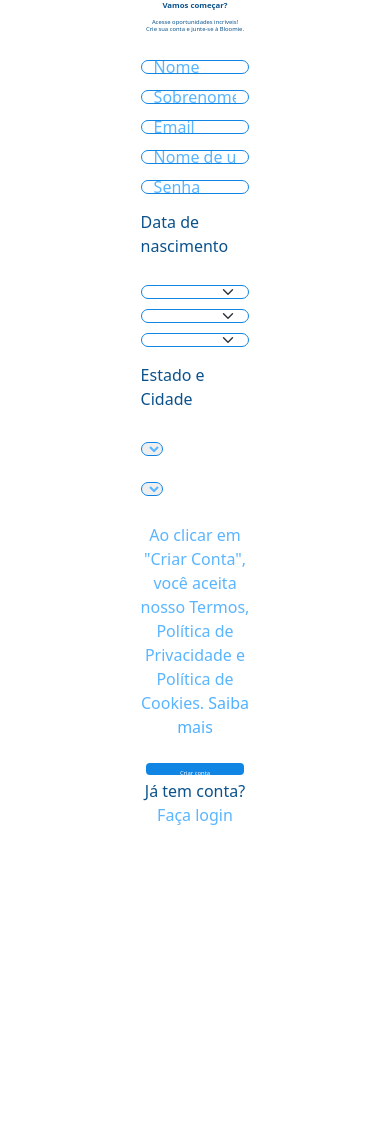
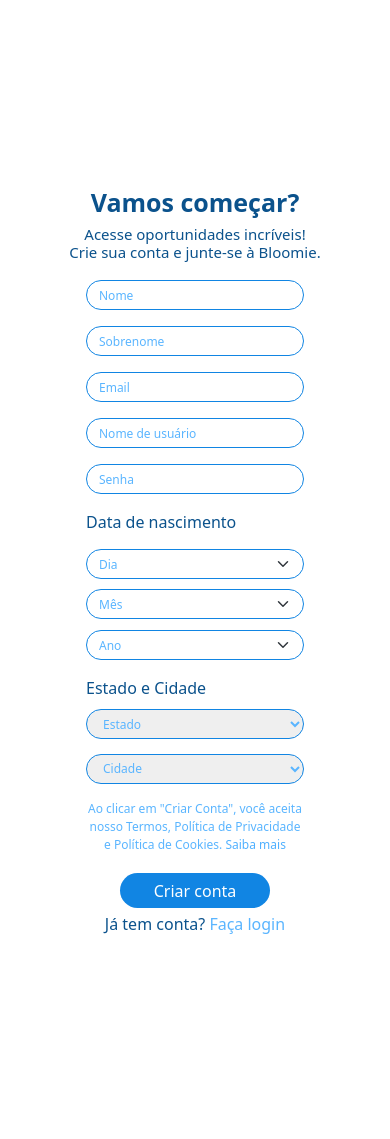
Before and after one commit to winnie-s3/bloomie-website, a PHP site: page /src/pages/cadastro.html in a window 390 px wide. Before the commit the page ends 825 px from the top, so only its background shows below. Run offline with PHP 8.4, Linux system fonts and the light colour scheme; some libraries are stand-ins or nearby versions; some web fonts are replaced.

Commit message:
update respoonsividade na tela cadastro

```diff
--- a/public/index.html
+++ b/public/index.html
@@ -92,6 +92,7 @@
                     </ul>
                 </div>
             </nav>
+        </div>
 
         <main>
             <div class="home-container">
--- a/public/script.js
+++ b/public/script.js
@@ -56,32 +56,32 @@ function toggleText() {
 // ALTERNAR ENTRE POSTAGENS E OPORTUNIDADES
 
 // Função para mostrar o conteúdo das oportunidades
-function mostrarOportunidades() {
-  document.getElementById("feed-oportunidades").classList.remove('conteudo');
-  document.getElementById("sidebar-oportunidades").classList.remove('conteudo');
-  document.getElementById("feed-postagens").classList.add('conteudo');
-  document.getElementById("sidebar-postagens").classList.add('conteudo');
-  console.log('oioi');
-}
+// function mostrarOportunidades() {
+//   document.getElementById("feed-oportunidades").classList.remove('conteudo');
+//   document.getElementById("sidebar-oportunidades").classList.remove('conteudo');
+//   document.getElementById("feed-postagens").classList.add('conteudo');
+//   document.getElementById("sidebar-postagens").classList.add('conteudo');
+//   console.log('oioi');
+// }
 
 // Função para mostrar o conteúdo das postagens
-function mostrarPostagens() {
-  document.getElementById("feed-oportunidades").classList.add('conteudo');
-  document.getElementById("sidebar-oportunidades").classList.add('conteudo');
-  document.getElementById("feed-postagens").classList.remove('conteudo');
-  document.getElementById("sidebar-postagens").classList.remove('conteudo');
-  console.log('oioipostagens');
-}
+// function mostrarPostagens() {
+//   document.getElementById("feed-oportunidades").classList.add('conteudo');
+//   document.getElementById("sidebar-oportunidades").classList.add('conteudo');
+//   document.getElementById("feed-postagens").classList.remove('conteudo');
+//   document.getElementById("sidebar-postagens").classList.remove('conteudo');
+//   console.log('oioipostagens');
+// }
 
 // Adicione ouvintes de eventos aos botões
-document.getElementById("btnOportunidades").addEventListener("click", mostrarOportunidades);
-document.getElementById("btnPostagens").addEventListener("click", mostrarPostagens);
+// document.getElementById("btnOportunidades").addEventListener("click", mostrarOportunidades);
+// document.getElementById("btnPostagens").addEventListener("click", mostrarPostagens);
 
 // Mostrar as oportunidades por padrão ao carregar a página
-mostrarPostagens();
+// mostrarPostagens();
 
 // --------------- CIDADES E ESTADOS ------------------
-const ulrUF = 'https://servicodados.ibge.gov.br/api/v1/localidades/estados';
+const ulrUF = 'https://servicodados.ibge.gov.br/api/v1/localidades/estados'
 const cidade = document.getElementById("cidade");
 const uf = document.getElementById("uf");
 
@@ -101,10 +101,15 @@ window.addEventListener('load', async ()=> {
   const request = await fetch(ulrUF)
   const response = await request.json()
 
+  console.log(response)
   const options = document.createElement("optgroup")
   options.setAttribute('label', 'UFS')
   response.forEach(function(uf) {
     options.innerHTML += '<option>' + uf.sigla + '</option>'
+
+  response.forEach(function(uf) {
+    console.log(uf.sigla)
+  });
 })
 
 uf.append(options);
--- a/public/style.css
+++ b/public/style.css
@@ -783,22 +791,23 @@ section {
     border-radius: 5vw;
     border: solid 0.1vw #1185E3;
     color: #1185E3;
-    height: 3.5vw;
+    height: 3vw;
 }
 
 .cadastro-container .form-cadastro select {
     border-radius: 5vw;
     border: solid 0.1vw #1185E3;
     color: #5AB5FF;
-    height: 3.5vw;
+    height: 3vw;
     margin-top: -1.5vw;
+    padding-left: 1vw;
 }
 
 .cadEmpresa-container .form-cadastro select {
     border-radius: 5vw;
     border: solid 0.1vw #1185E3;
     color: #5AB5FF;
-    height: 3.5vw;
+    height: 3vw;
     margin-top: 0;
 }
 
@@ -1185,6 +1194,10 @@ input[type="file"] {
     /* Torna a sobreposição visível quando o mouse está sobre a imagem */
 }
 
+.estado_cidade select{
+    width: 100%;
+}
+
 /* ---------------- RESPONSIVIDADE ------------------ */
 
 /* ----- INDEX ----- */
@@ -1700,6 +1656,80 @@ input[type="file"] {
         height: 5vw;
         width: 30vw;
     }
+
+    /* --- CADASTRO --- */
+    .cadastro-container {
+        height: 100vh;
+        display: flex;
+        justify-content: center;
+        align-items: center;
+        flex-direction: column;
+        text-align: left;
+        color: #0B528C;
+        margin-left: 0;
+    }
+
+    .cadastro-container .form-cadastro {
+        height: 100vw;
+        display: flex;
+        justify-content: center;
+        align-items: center;
+        flex-direction: column;
+        width: 50vw;
+    }
+
+    .cadEmpresa-container .form-cadastro .txt2 {
+        white-space: nowrap;
+        margin-top: -0.5vw;
+        color: #1185E3;
+    }
+
+    .cadastro-container .form-cadastro form {
+        width: 40vw;
+        margin-top: -5px;
+    }
+
+    .cadastro-container .form-cadastro form span {
+        display: flex;
+        flex-direction: row;
+        align-items: center;
+    }
+
+    .cadastro-container .form-cadastro form span i {
+        margin-left: -3vw;
+        font-size: 15px;
+        cursor: pointer;
+    }
+
+    .cadastro-container .form-cadastro h2 {
+        font-size: 25px;
+    }
+
+    .cadastro-container .form-cadastro h3 {
+        font-size: 15px;
+    }
+
+    .cadastro-container .form-cadastro input {
+        border-radius: 5vw;
+        border: solid 0.1vw #1185E3;
+        color: #1185E3;
+        height: 30px;
+        font-size: 12px;
+    }
+
+    .cadastro-container .form-cadastro select {
+        border-radius: 5vw;
+        border: solid 0.1vw #1185E3;
+        color: #5AB5FF;
+        height: 30px;
+        margin-top: -1.5vw;
+        padding-left: 1vw;
+        font-size: 12px;
+    }
+
+    .desc-cadastro {
+        margin-bottom: 0px;
+    }
 }
 
 @media only screen and (max-width: 425px) {
@@ -2058,4 +2090,94 @@ input[type="file"] {
         height: 30px;
         width: 45vw;
     }
-}
+
+    /* --- CADASTRO --- */
+    .cadastro-container {
+        height: 135vh;
+        display: flex;
+        justify-content: center;
+        align-items: center;
+        flex-direction: column;
+        text-align: left;
+        color: #0B528C;
+        margin-left: 0;
+    }
+
+    .cadastro-container .form-cadastro {
+        height: 100vw;
+        display: flex;
+        justify-content: center;
+        align-items: center;
+        flex-direction: column;
+        width: 90vw;
+    }
+
+    .cadEmpresa-container .form-cadastro .txt2 {
+        white-space: nowrap;
+        margin-top: -0.5vw;
+        color: #1185E3;
+    }
+
+    .cadastro-container .form-cadastro form {
+        width: 60vw;
+        margin-top: -5px;
+    }
+
+    .cadastro-container .form-cadastro form span {
+        display: flex;
+        flex-direction: row;
+        align-items: center;
+    }
+
+    .cadastro-container .form-cadastro form span i {
+        margin-left: -30px;
+        font-size: 15px;
+        cursor: pointer;
+    }
+
+    .cadastro-container .form-cadastro h2 {
+        font-size: 25px;
+    }
+
+    .cadastro-container .form-cadastro h3 {
+        font-size: 15px;
+    }
+
+    .cadastro-container .form-cadastro input {
+        border-radius: 5vw;
+        border: solid 0.1vw #1185E3;
+        color: #1185E3;
+        height: 30px;
+        font-size: 12px;
+    }
+
+    .cadastro-container .form-cadastro form button {
+        border-radius: 20px;
+        width: 150px;
+        height: 35px;
+        font-size: 16px;
+        font-weight: 500;
+        margin-bottom: 1vw;
+        margin-top: 1vw;
+        background-color: #1185E3;
+        border: #1185E3;
+    }
+
+    .cadastro-container .form-cadastro select {
+        border-radius: 5vw;
+        border: solid 0.1vw #1185E3;
+        color: #5AB5FF;
+        height: 30px;
+        margin-top: -1.5vw;
+        padding-left: 12px;
+        font-size: 12px;
+    }
+
+    .desc-cadastro {
+        margin-bottom: 0px;
+    }
+
+    .texto-termos {
+        font-size: 12px;
+    }
+}
--- a/src/pages/cadastro.html
+++ b/src/pages/cadastro.html
@@ -31,7 +31,7 @@
         <h3 class="text-center" style="font-weight: 400;">Acesse oportunidades incríveis!<br><span
             style="font-weight: 500;">Crie sua conta</span> e <span style="font-weight: 500;">junte-se à
             Bloomie.</span></h3>
-        <form class="row g-3" method="post">
+        <form class="row g-3" method="post" class="form-cadastro-usuario">
           <div class="col-md-6">
             <input type="text" class="form-control" id="inputNome" placeholder="Nome">
           </div>
@@ -52,31 +52,31 @@
             </span>
           </div>
 
-          <p>Data de nascimento</p>
-          <div class="col-md-4">
+          <p style="margin-bottom: 5px;">Data de nascimento</p>
+          <div class="col-md-4 col-sm-4">
             <select class="form-select align-text-bottom" id="dobday"></select>
           </div>
-          <div class="col-md-4">
+          <div class="col-md-4 col-sm-4">
             <select class="form-select align-text-bottom" id="dobmonth"></select>
           </div>
-          <div class="col-md-4">
+          <div class="col-md-4 col-sm-4">
             <select class="form-select align-text-bottom" id="dobyear"></select>
           </div>
 
-          <p>Estado e Cidade</p>
-          <div class="col-md-6">
+          <p style="margin-bottom: -5px;">Estado e Cidade</p>
+          <div class="col-md-6 col-sm-6 estado_cidade">
             <select id="uf">
-              <option></option>
+              <option>Estado</option>
             </select>
           </div>
-          <div class="col-md-6">
+          <div class="col-md-6 col-sm-6 estado_cidade">
             <select id="cidade">
-              <option></option>
+              <option>Cidade</option>
             </select>
           </div>
 
           <div class="col-md-12 text-center btn-lg">
-            <p style="color: #5AB5FF;">Ao clicar em "Criar Conta", você aceita nosso Termos, Política de
+            <p style="color: #5AB5FF;" class="texto-termos">Ao clicar em "Criar Conta", você aceita nosso Termos, Política de
               Privacidade e Política de Cookies. <a href="" style="font-weight: 500; color: #4fb0ff;">Saiba mais</a></p>
             <button type="submit" class="btn btn-primary">Criar conta</button>
             <p>Já tem conta? <a href="/public/index.html#login" style="font-weight: 500; color: #5AB5FF;">Faça login</a>
--- a/src/pages/homepage.html
+++ b/src/pages/homepage.html
@@ -26,10 +26,10 @@
       <ul class="navbar-nav me-auto mt-2 mt-lg-0">
         <li class="nav-item">
           <!-- <button type="button" class="btn btn-link">Postagens</button> -->
-          <button type="button" id="btnPostagens" class="btn" onclick="mostrarPostagens()">Postagens</button>
+          <button type="button" id="btnPostagens" class="btn">Postagens</button>
         </li>
         <li class="nav-item">
-          <button type="button" id="btnOportunidades" class="btn" onclick="mostrarOportunidades()">Oportunidades</button>
+          <button type="button" id="btnOportunidades" class="btn">Oportunidades</button>
         </li>
       </ul>
     </div>
```
Also changed, not shown: other parts of public/style.css (+33 -80 lines).
